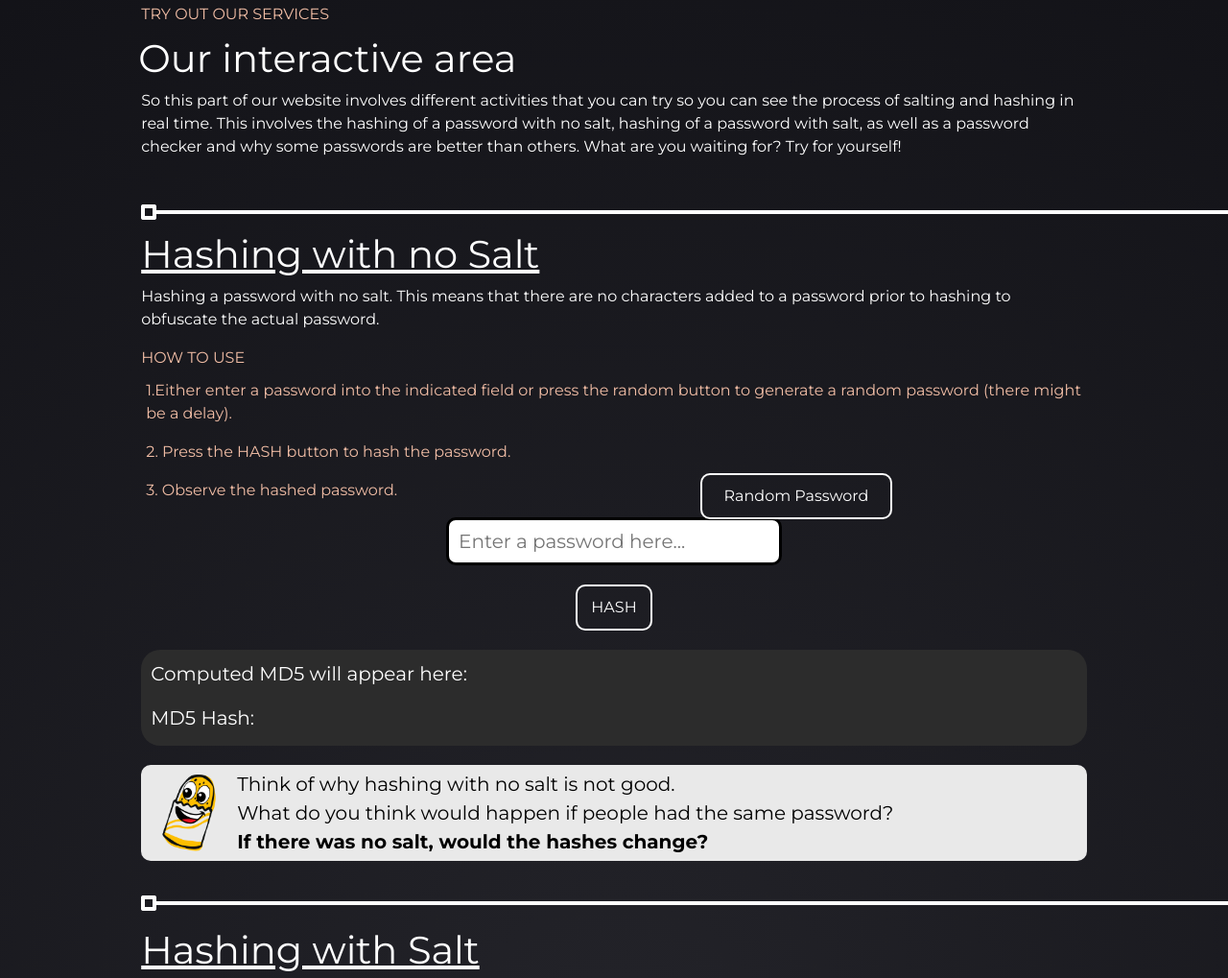
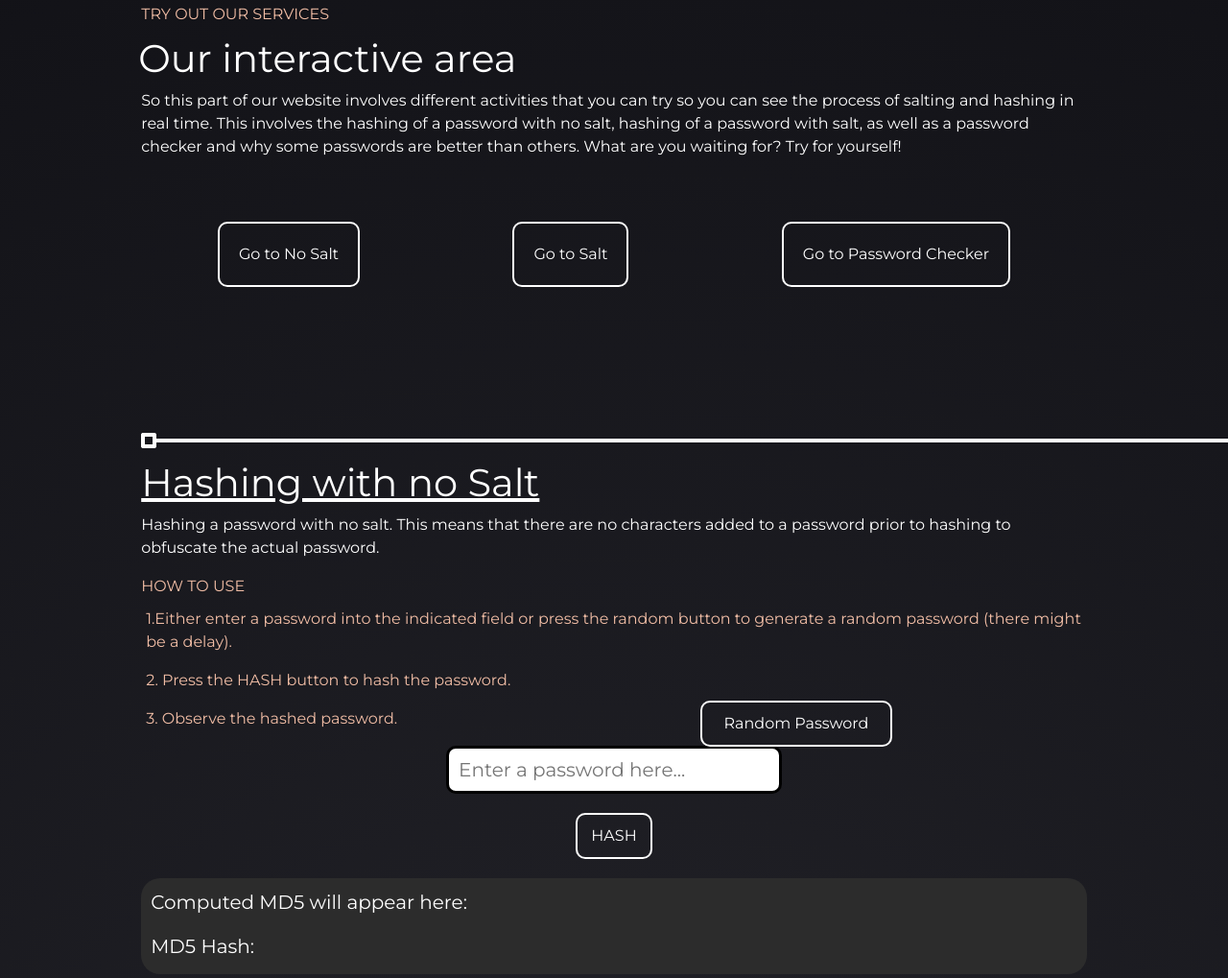
Before and after one commit to TheoYamit/CPSC329-Project, a plain HTML site: page passwordChecker.html in a window 1280 px wide. Shown: the part 167-1186 px from the top of the page at 96% size. Drawn offline with nearby package versions, Linux system fonts and the light colour scheme; a script that the page names is missing.

Commit message:
Added buttons to password checker that scroll to the desired service automatically. Also spaced stuff around better

```diff
--- a/cssFiles/password_checker.css
+++ b/cssFiles/password_checker.css
@@ -10,9 +10,32 @@
     color: rgb(241, 189, 165);
 }
 
+.mascot-align {
+    margin-top: 50px;
+}
+
+.go-to-service {
+    margin-top: 50px;
+    justify-content: space-around;
+}
+
+.go-to-button {
+    padding: 20px;
+    border: solid 2px white;
+    border-radius: 10px;
+    background-color: transparent;
+    color: white;
+}
+
+.go-to-button:hover {
+    background-color: white;
+    color: black;
+    transition: all 0.3s ease;
+}
+
 .random-password {
     position: absolute;
-    top: 660px;
+    top: 897px;
     right: 350px;
     width: 200px;
     padding: 10px;
@@ -146,7 +169,7 @@
 
 .random-password-salt {
     position: absolute;
-    top: 1400px;
+    top: 1763px;
     right: 350px;
     width: 200px;
     padding: 10px;
@@ -158,7 +181,7 @@
 
 .random-salt {
     position: absolute;
-    top: 1470px;
+    top: 1833px;
     right: 350px;
     width: 200px;
     padding: 10px;
--- a/passwordChecker.html
+++ b/passwordChecker.html
@@ -17,10 +17,10 @@
         <linK rel="stylesheet" href="cssFiles/header_main.css">
         <link rel="stylesheet" href="cssFiles/password_checker.css">
     </head>
-    <body style="background: radial-gradient(circle at center, rgba(35,35,41,255), rgba(17,17,22,255));">
+    <body style="background: radial-gradient(circle at center, rgba(35,35,41,255), rgba(17,17,22,255)); height: 3120px;">
         <header class="header">
             <a href="index.html">
-                <img style="margin-left: 160px; width: 120px; display: inline-block; margin-right: 110px;"src="images/logo.png">
+                <img style="margin-left: 160px; width: 120px; display: inline-block; margin-right: 110px; e"src="images/logo.png">
             </a>
 
             <nav class="navigation">
@@ -63,10 +63,23 @@
                     This involves the hashing of a password with no salt, hashing of a password with salt, as well as a password checker and why some passwords
                     are better than others. What are you waiting for? Try for yourself!
                 </p>
+
+                <div class="hstack align-items-center note go-to-service" style="background-color: transparent;">
+                    <a href="#no-salt-section">
+                        <button class="go-to-button">Go to No Salt</button>
+                    </a>
+                    <a href="#second-break">
+                        <button class="go-to-button">Go to Salt</button>
+                    </a>
+                    <a href="#password-checker-section">
+                        <button class="go-to-button">Go to Password Checker</button>
+                    </a>
+                </div>
             </div>
 
-            <section class="no-salt-section">
+            <br><br><br><br><br>
 
+            <section class="no-salt-section" id="no-salt-section">
                 <div id="no-salt-div">
                     <img src="images/line.png">
                     <h1 class="underline-h1">Hashing with no Salt</h1>
@@ -86,7 +99,7 @@
                         <p>MD5 Hash: <span id="no-salt-hashed-password"></span></p>
                     </div>
 
-                    <div class="hstack align-items-center note">
+                    <div class="hstack align-items-center note mascot-align">
                         <img class="note-mascot" src="images/mascot.png">
                         <div class="vstack justify-content-center">
                             <p class="note-text">Think of why hashing with no salt is not good.</p>
@@ -94,8 +107,8 @@
                             <p class="note-text" style="font-weight: bold;">If there was no salt, would the hashes change?</p>
                         </div>
                     </div>
-                    <br>
-                    <img src="images/line.png">
+                    <br><br><br><br><br>
+                    <img src="images/line.png" id="second-break">
                 </div>
             </section>
             <section class="salt-section">
@@ -119,7 +132,7 @@
                         <p>MD5 Hash: <span id="salt-hashed-password"></span></p>
                     </div>
 
-                    <div class="hstack align-items-center note">
+                    <div class="hstack align-items-center note mascot-align">
                         <img class="note-mascot" src="images/mascot.png">
                         <div class="vstack justify-content-center">
                             <p class="note-text">Think of why hashing with salt is better than hashing with no salt.</p>
@@ -128,12 +141,12 @@
                         </div>
                     </div>
 
-                    <br>
+                    <br><br><br><br><br>
                     <img src="images/line.png">
                 </div>
             </section>
 
-            <section class="password-checker-section">
+            <section class="password-checker-section" id="password-checker-section">
                 <div id="password-checker">
                     <h1 class="underline-h1">Password Checker</h1>
                     <p>This is our password checker!</p>
@@ -145,7 +158,7 @@
                         <div id="password-time">Time to crack password: <span id="password-time-span"></span></div>
                     </div>
                     <br>
-                    <div class="hstack align-items-center note">
+                    <div class="hstack align-items-center note mascot-align">
                         <img class="note-mascot" src="images/mascot.png">
                         <div class="vstack justify-content-center">
                             <p class="note-text">Can you think of what constitutes a strong password?</p>
```
